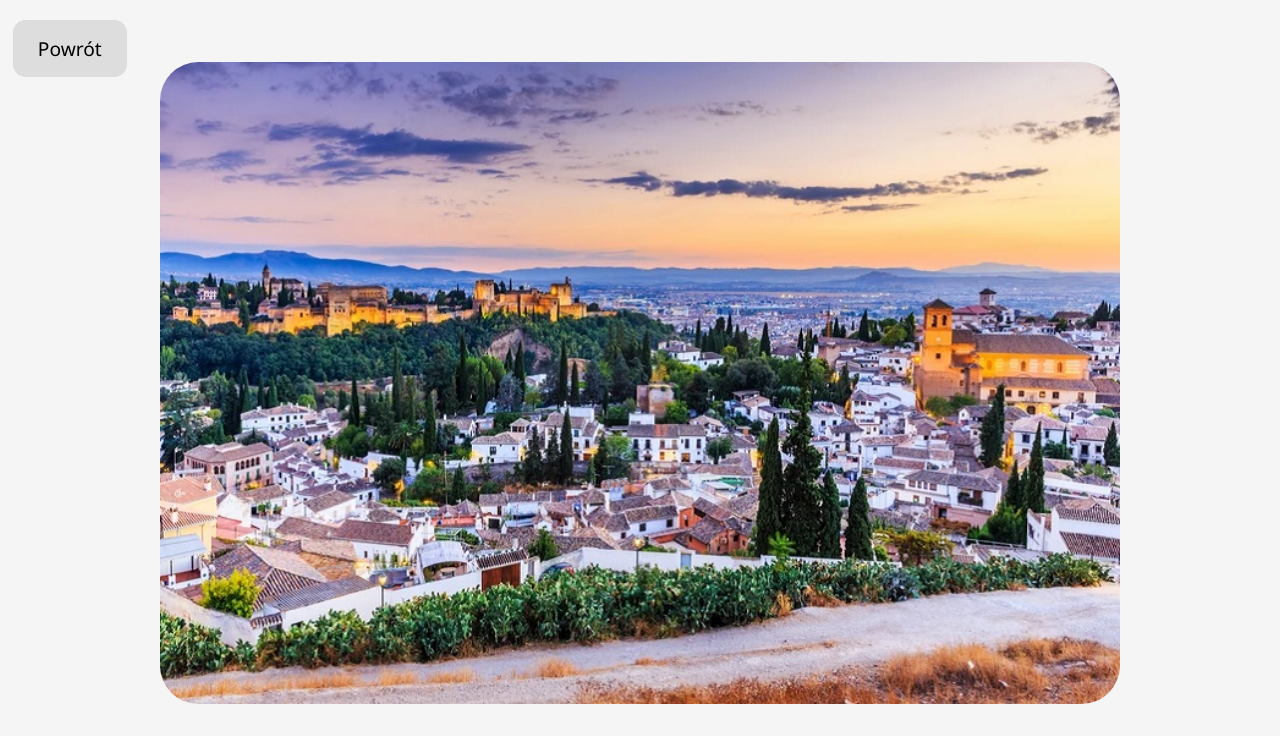
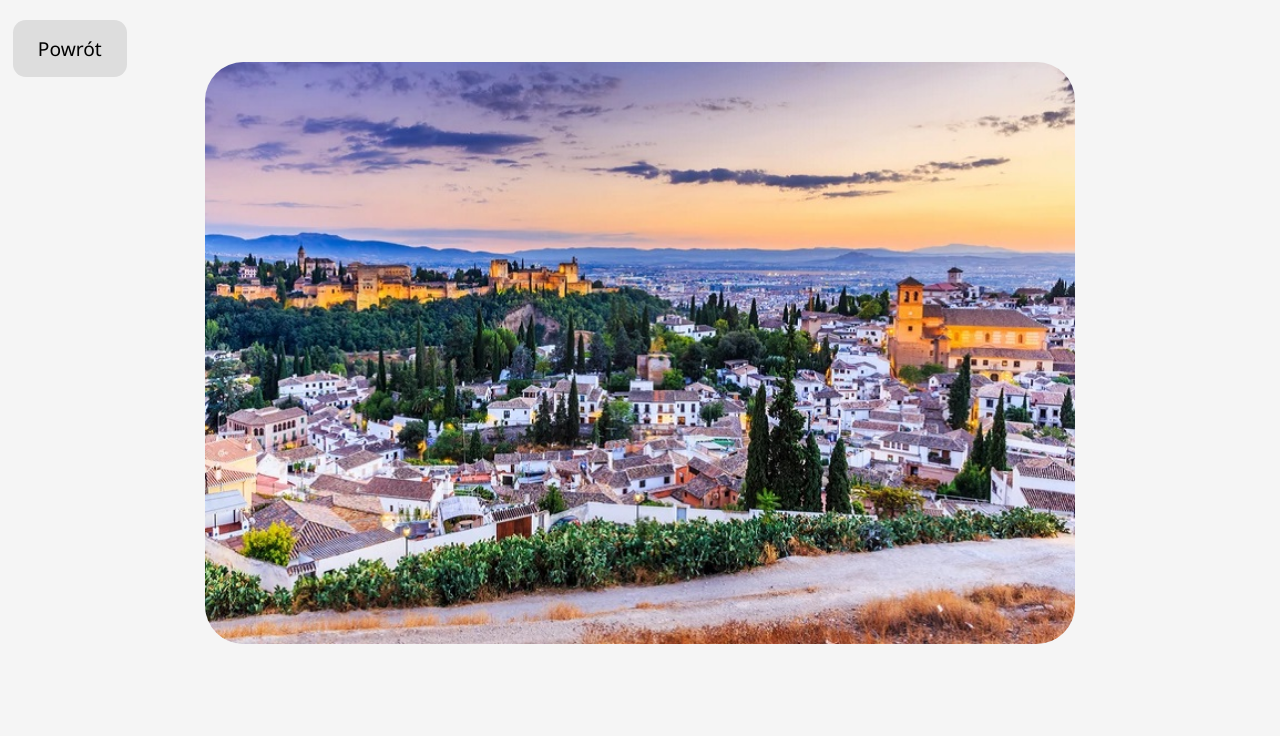
Before and after one commit to wojciksz2115/Igor-Wojcik-7panstw, a plain HTML site: page galeria.html in a window 1280 px wide. Shown: the part 64-800 px from the top of the page. Drawn offline with Linux system fonts and the light colour scheme.

Commit message:
Update galeria.css

```diff
--- a/styles/galeria.css
+++ b/styles/galeria.css
@@ -92,4 +92,7 @@ a
     border-radius: 1vw;
     padding:15px 25px;
 }
+.mySlides{
+    width: 68vw;
 }
+}
```
